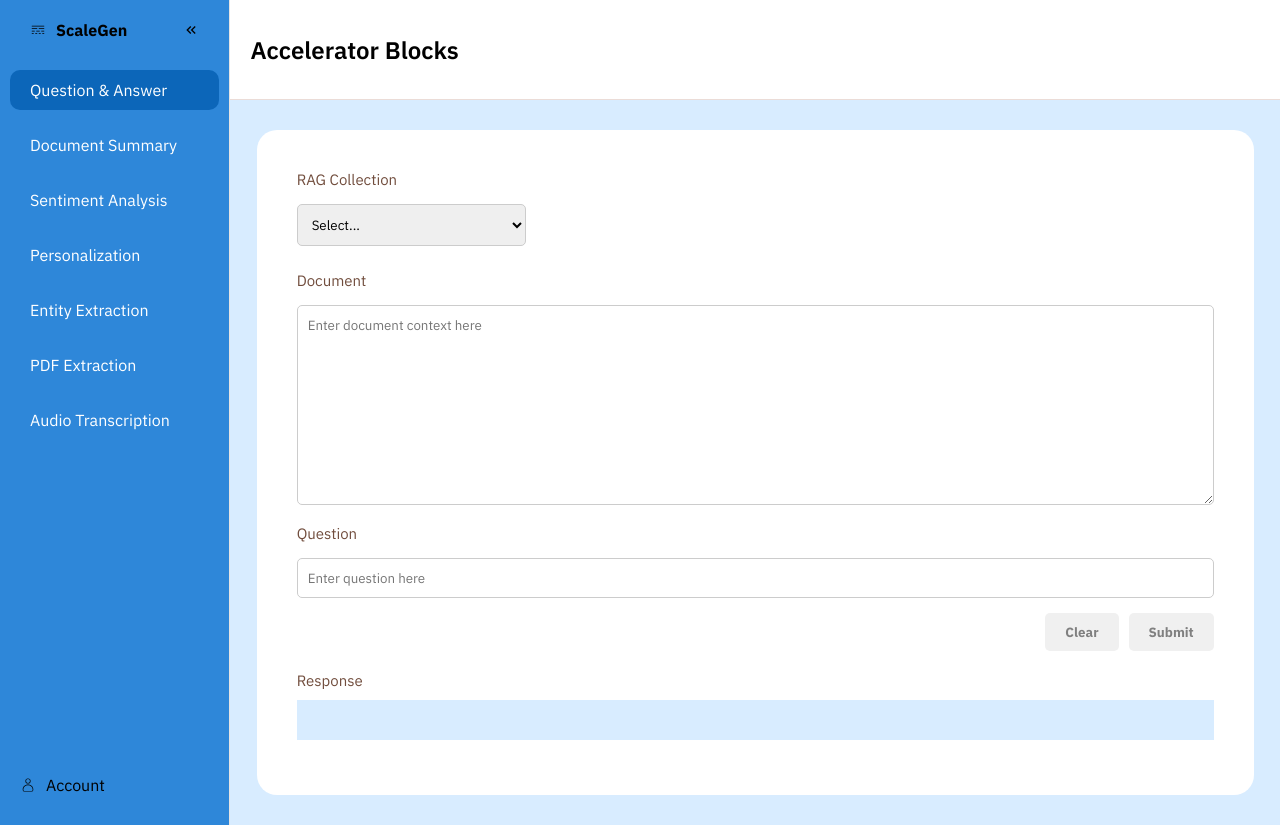
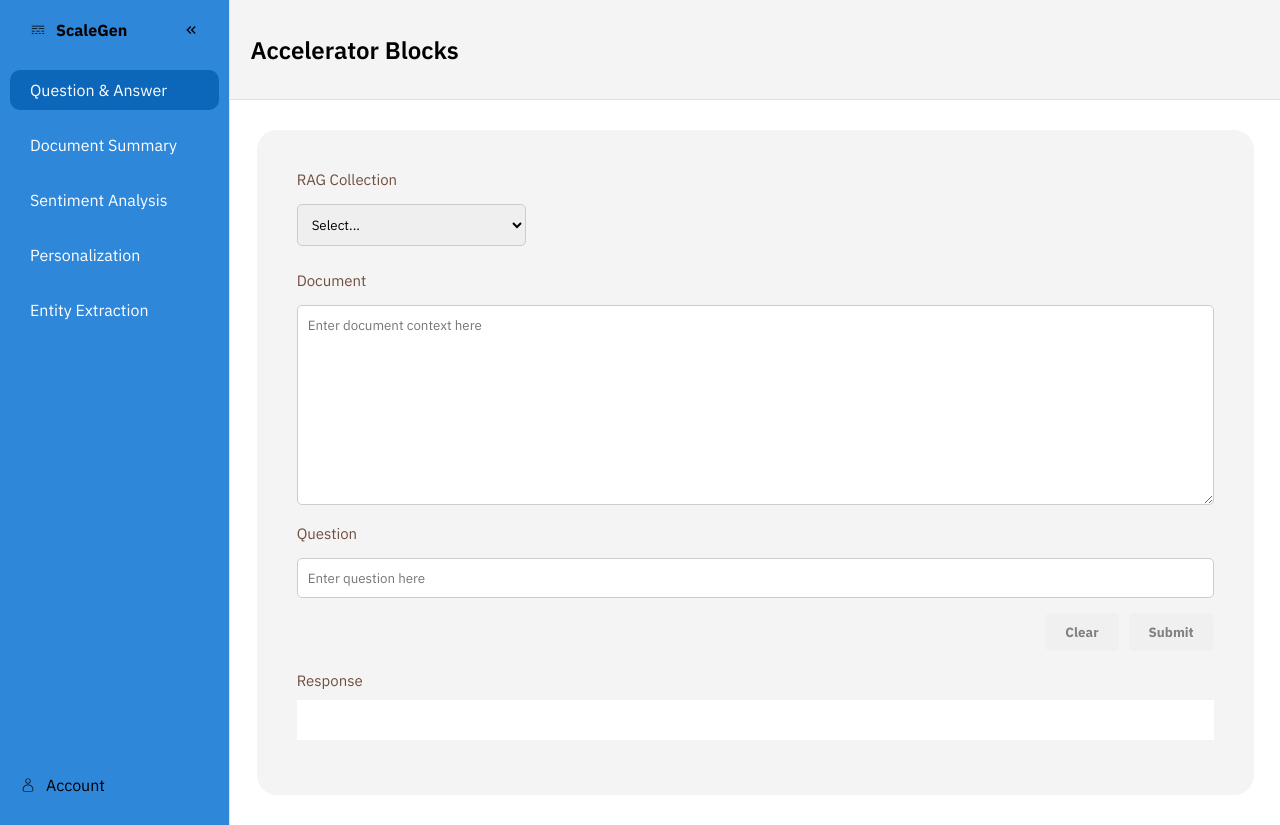
Before and after one commit to arkalal/Accelerator-Blocks---ScaleGen, a Next.js app: page / in a window 1280 px wide. Built offline with nearby package versions, Linux system fonts and the light colour scheme.

Commit message:
modified UI

```diff
--- a/components/Content/Content.module.scss
+++ b/components/Content/Content.module.scss
@@ -3,10 +3,10 @@
 .Content {
   width: 82%;
   //   padding: 20px;
-  background-color: $lightBlue;
+  background-color: $white;
 
   .ContentBlocks {
-    background-color: white;
+    background-color: $secondaryBackground;
     width: 100%;
     height: 100px;
     margin: 0;
@@ -23,7 +23,7 @@
   .ContentBox {
     width: 95%;
     margin: 30px auto;
-    background-color: white;
+    background-color: $secondaryBackground;
     border-radius: 20px;
     padding: 40px;
   }
--- a/components/Sidebar/Sidebar.js
+++ b/components/Sidebar/Sidebar.js
@@ -30,8 +30,8 @@
             "Sentiment Analysis",
             "Personalization",
             "Entity Extraction",
-            "PDF Extraction",
-            "Audio Transcription",
+            // "PDF Extraction",
+            // "Audio Transcription",
           ].map((option) => (
             <button
               key={option}
--- a/styles/mixins.module.scss
+++ b/styles/mixins.module.scss
@@ -10,7 +10,7 @@
 @mixin response {
   width: 100%;
   min-height: 40px;
-  background-color: $lightBlue;
+  background-color: $white;
   margin-top: 10px;
   padding: 15px;
   height: max-content;
```
